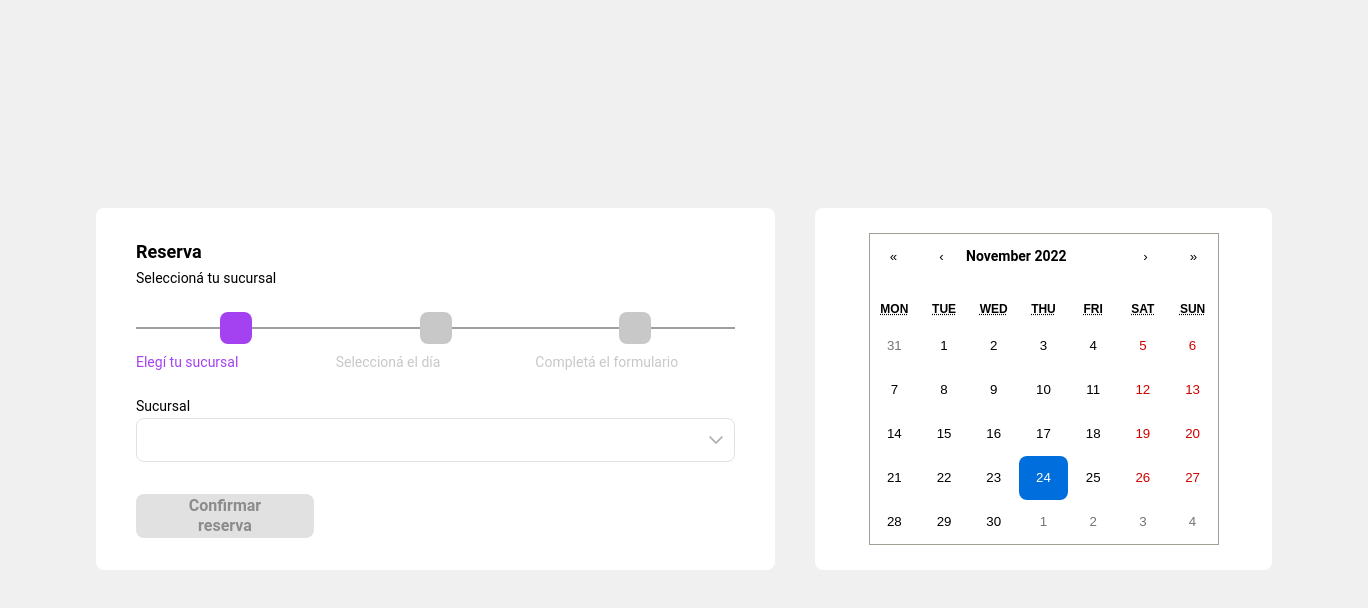
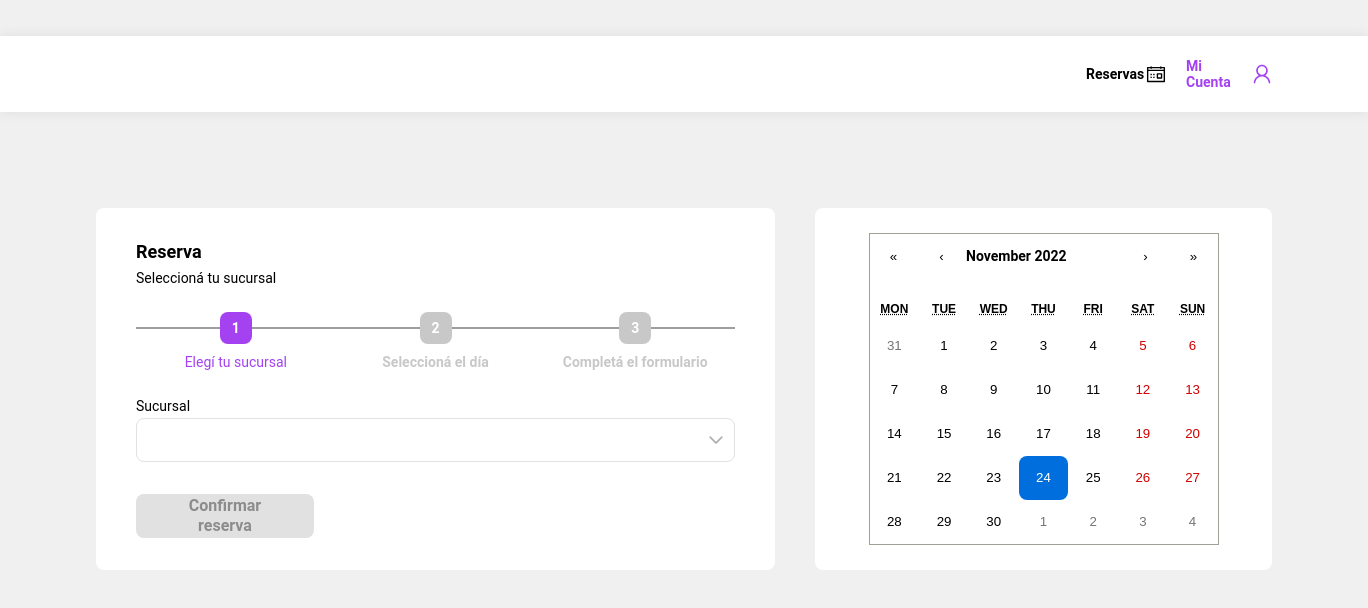
Before and after one commit to lucashaendel/webAPP-Reserva-de-turno, a Next.js app: page /user in a window 1280 px wide. Shown: the top 608 px of the page, 1368 px wide, since content can reach past the window. Built offline with nearby package versions, Linux system fonts and the light colour scheme; grey boxes are pictures that could not be loaded.

Commit message:
fixed bug

```diff
--- a/pages/user/index.jsx
+++ b/pages/user/index.jsx
@@ -1,20 +1,13 @@
 import React, { useState } from "react";
 import Calendar from "react-calendar";
 import "react-calendar/dist/Calendar.css";
-import { Stepper } from "react-form-stepper";
+import Navbar from "../../comps/Navbar";
 
 const index = () => {
   const [value, onChange] = useState(new Date());
   return (
     <div>
-      {/* <Stepper
-        steps={[{ label: "Step 1" }, { label: "Step 2" }, { label: "Step 3" }]}
-        activeStep={2}
-        >
-        </Stepper> */}
-      {/* <Step label="Children Step 1" />
-        <Step label="Children Step 2" />
-        <Step label="Children Step 3" /> */}
+      <Navbar />
       <div className="containerCalendar">
         <Calendar onChange={onChange} value={value} />
         {/* {console.log(value)} */}
@@ -59,7 +52,7 @@ const index = () => {
                   class="reserva-border4"
                 />
                 <div class="reserva-number2">
-                  <span class="reserva-text10 Semibold·14·20">3</span>
+                  <span class="reserva-text10 Semibold·14·20">2</span>
                 </div>
                 <img
                   src="/playground_assets/borderi417-3jff-200h.png"
--- a/styles/components/_indexUser.scss
+++ b/styles/components/_indexUser.scss
@@ -90,6 +90,7 @@
   /* Título */
 
   width: 599px;
+
   height: 24px;
 
   /* Semibold · 18 · 24 */
@@ -218,48 +219,18 @@
   flex-grow: 1;
 }
 .reserva-number {
-  /* Number */
-
   width: 32px;
   height: 32px;
+  display: flex;
+  justify-content: center;
+  align-items: center;
+  background: $primaryColor;
+  border-radius: 8px;
+}
 
-  /* Principal */
-
-  background: #a442f1;
-  border-radius: 8px;
-
-  /* Inside auto layout */
-
-  flex: none;
-  order: 1;
-  flex-grow: 0;
-}
 .reserva-text04 {
-  /* Num */
-
-  position: absolute;
-  width: 16px;
-  height: 20px;
-  left: 8px;
-  top: 6px;
-
-  /* Semibold · 14 · 20 */
-
-  font-family: "Roboto";
-  font-style: normal;
-  font-weight: 600;
-  font-size: 14px;
-  line-height: 20px;
-  /* identical to box height, or 143% */
-
-  display: flex;
-  align-items: center;
-  text-align: center;
-  font-feature-settings: "ordn" on, "liga" off;
-
-  /* White */
-
-  color: #ffffff;
+  @include semiBold1420();
+  color: $white;
 }
 .reserva-border1 {
   /* Border */
@@ -290,22 +261,11 @@
   font-weight: 400;
   font-size: 14px;
   line-height: 20px;
-  /* identical to box height, or 143% */
-
   display: flex;
   align-items: center;
   text-align: center;
-
-  /* Principal */
-
-  color: #a442f1;
-
-  /* Inside auto layout */
-
-  flex: none;
-  order: 1;
-  align-self: stretch;
-  flex-grow: 0;
+  justify-content: center;
+  color: $primaryColor;
 }
 .reserva-step2 {
   /* Txt */
@@ -525,26 +485,13 @@
   width: 32px;
   height: 32px;
 
-  /* Grey 4 */
-
-  background: #c8c8c8;
+  display: flex;
+  justify-content: center;
+  align-items: center;
+  background: $grey4;
   border-radius: 8px;
-
-  /* Inside auto layout */
-
-  flex: none;
-  order: 1;
-  flex-grow: 0;
 }
 .reserva-text10 {
-  /* Num */
-
-  position: absolute;
-  width: 16px;
-  height: 20px;
-  left: 8px;
-  top: 6px;
-
   /* Semibold · 14 · 20 */
 
   font-family: "Roboto";
@@ -584,30 +531,13 @@
 
   width: 199.67px;
   height: 20px;
-
-  /* Regular · 14 · 20 */
-
-  font-family: "Roboto";
-  font-style: normal;
-  font-weight: 400;
-  font-size: 14px;
-  line-height: 20px;
-  /* identical to box height, or 143% */
+  @include semiBold1420();
 
   display: flex;
   align-items: center;
   text-align: center;
-
-  /* Grey 4 */
-
-  color: #c8c8c8;
-
-  /* Inside auto layout */
-
-  flex: none;
-  order: 1;
-  align-self: stretch;
-  flex-grow: 0;
+  justify-content: center;
+  color: $grey4;
 }
 .reserva-input-desktop2 {
   /* Input Desktop 2 */
@@ -741,70 +671,30 @@
   flex-grow: 1;
 }
 .reserva-user-interface {
-  /* User Interface */
-
   width: 20px;
   height: 20px;
-
-  /* Inside auto layout */
-
   flex: none;
   order: 1;
   flex-grow: 0;
 }
 .reserva-c-t-a-desktop1 {
-  /* CTA-Desktop-1 */
-
-  /* Auto layout */
-
   display: flex;
   flex-direction: row;
   justify-content: center;
   align-items: center;
   padding: 12px 24px;
   gap: 4px;
-
   width: 178px;
   height: 44px;
-
-  /* Grey 3 */
-
-  background: #e1e1e1;
+  background: $grey3;
   border-radius: 8px;
-
-  /* Inside auto layout */
-
-  flex: none;
-  order: 1;
-  flex-grow: 0;
 }
 .reserva-text16 {
-  /* Text */
-
   width: 130px;
   height: 20px;
-
-  /* Semibold · 16 · 20 */
-
-  font-family: "Roboto";
-  font-style: normal;
-  font-weight: 600;
-  font-size: 16px;
-  line-height: 20px;
-  /* identical to box height, or 125% */
-
+  @include semiBold1620();
   display: flex;
   align-items: center;
   text-align: center;
-  font-feature-settings: "zero" on;
-
-  /* Grey 6 */
-
   color: #8c8c8c;
-
-  /* Inside auto layout */
-
-  flex: none;
-  order: 1;
-  flex-grow: 0;
 }
```
